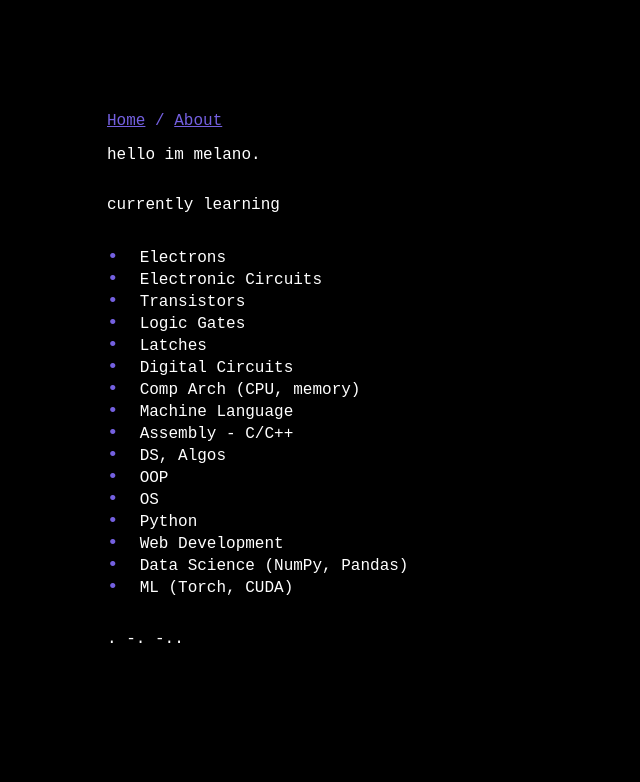
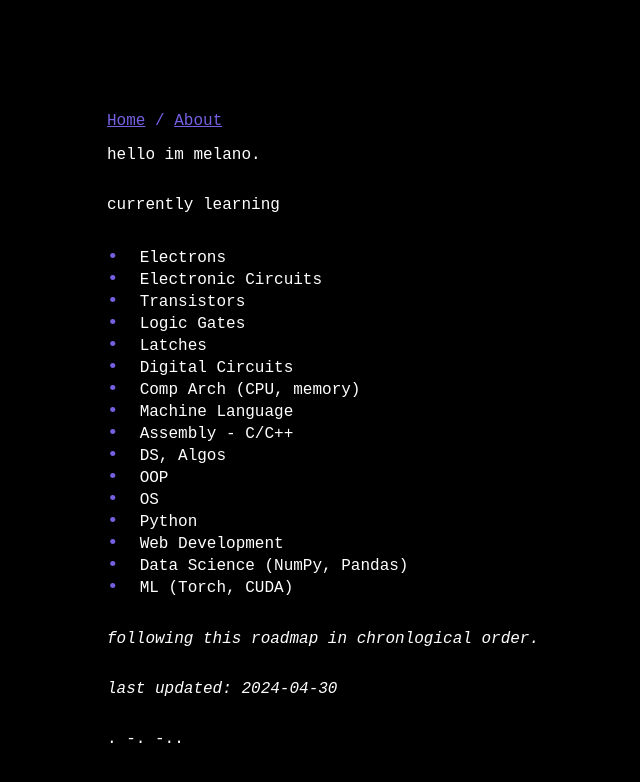
Before and after one commit to melqtx/melqtx.github.io, a plain HTML site: page about/about.html in a window 1280 px wide. Shown: the whole page, without its empty margins (165-805 px from the left). Drawn offline with Linux system fonts and the light colour scheme; a web font is replaced by a local one.

Commit message:
minor changes

```diff
--- a/about/about.html
+++ b/about/about.html
@@ -44,9 +44,9 @@
         <li> ML (Torch, CUDA) </li>
     </ul>
 
+    <P><em>following this roadmap in chronlogical order.</em></P>
 
-
-
+    <p><em>last updated: 2024-04-30</em></p>
     <p>. -. -..</p>
     <script src="../mains.js"></script>
 </body>
```
Also changed, not shown: posts/post.html (line endings or trailing spaces).
